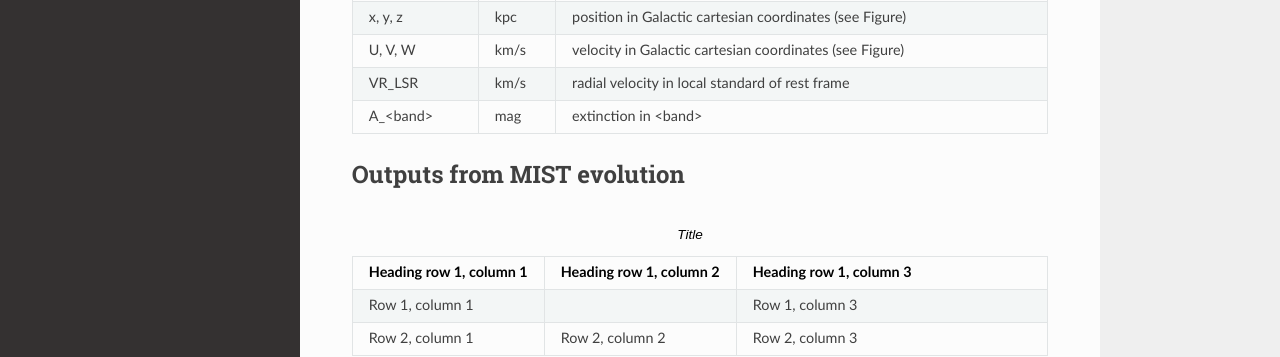
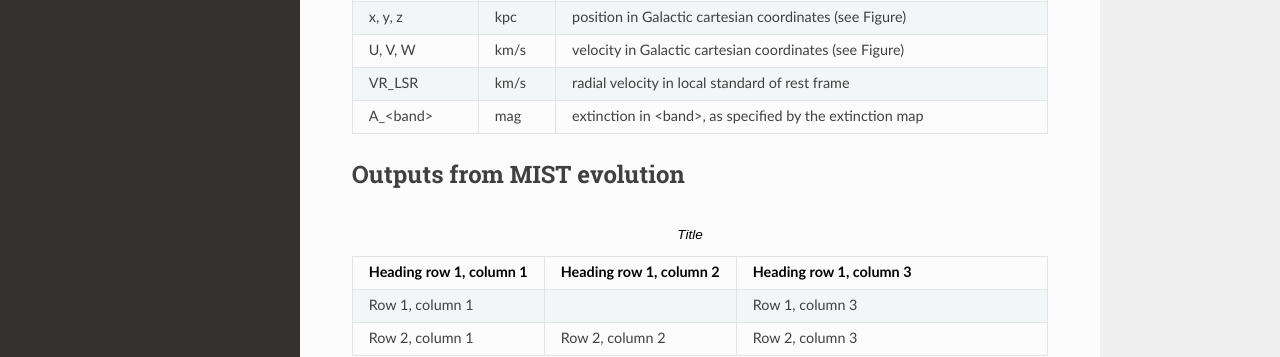
Before and after one commit to synthpop-galaxy/synthpop, a Sphinx documentation site: the page built from docs/source/output.rst, in a window 1280 px wide and 1224 px high. Shown: the part 679-1036 px from the top of the window. Built offline with Sphinx 7.4.7 and the Read the Docs theme 2.0.0, drawn with Linux system fonts in a browser that asks for light colours.

Commit message:
Update output.rst

```diff
--- a/docs/source/output.rst
+++ b/docs/source/output.rst
@@ -54,7 +54,7 @@ Default basic outputs
      - radial velocity in local standard of rest frame
    * - A_<band>
      - mag
-     - extinction in <band>
+     - extinction in <band>, as specified by the extinction map
 
 Outputs from MIST evolution
 ----------------------------
```
